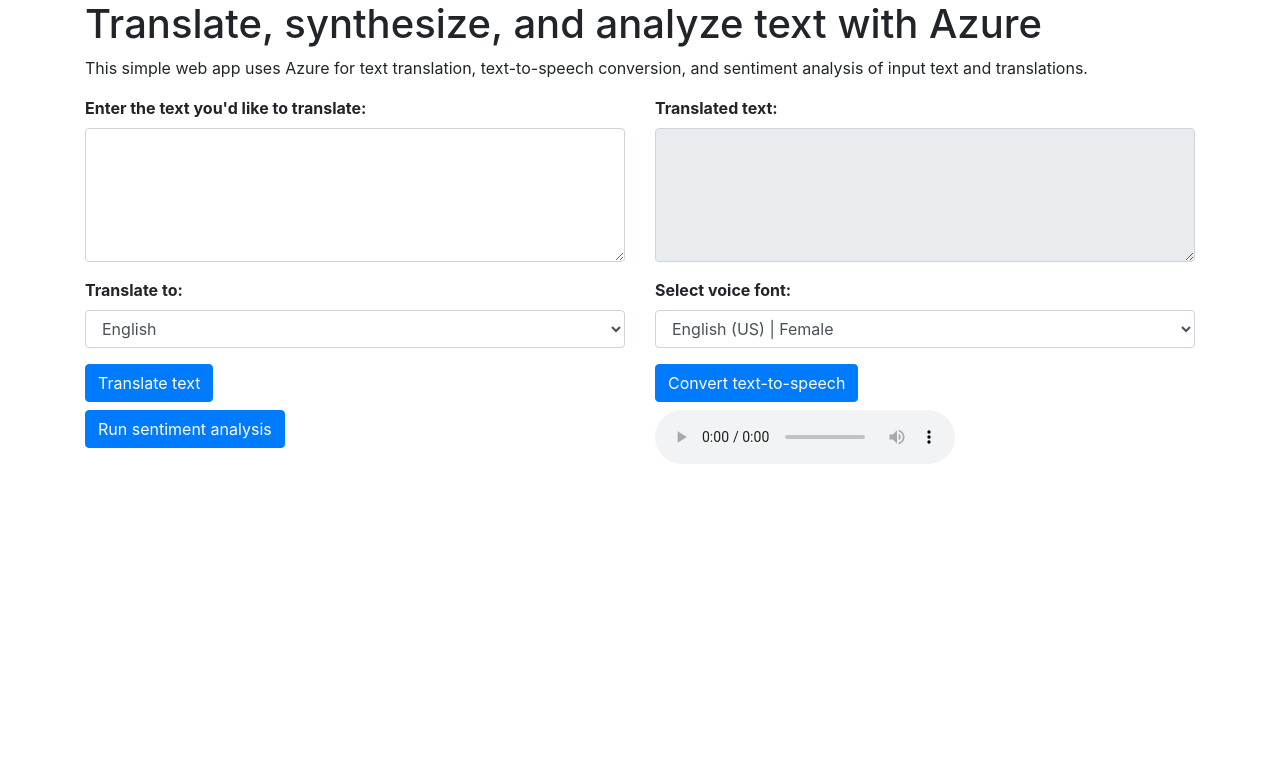
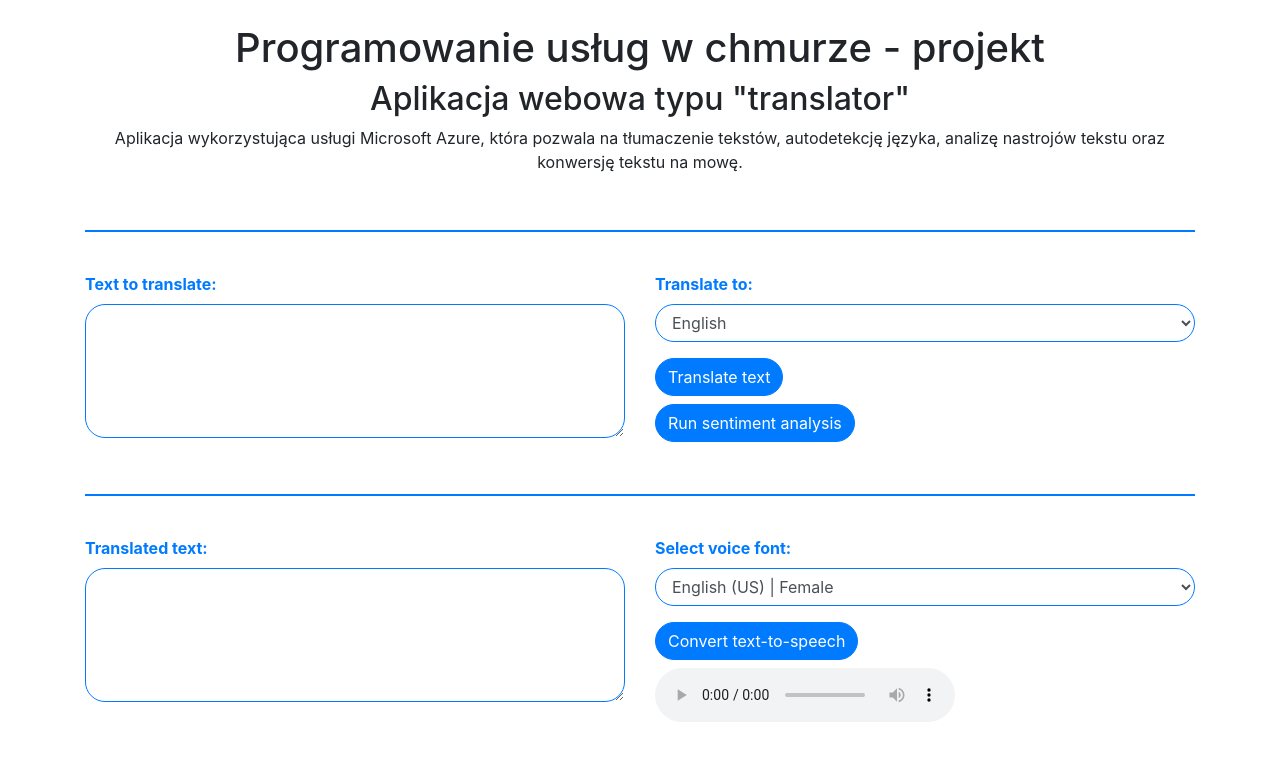
Before and after one commit to borowskj/PUCH, a Flask app: page / in a window 1280 px wide. Shown: the top 761 px of the page. Run offline with Flask 2, Linux system fonts and the light colour scheme; some libraries are stand-ins or nearby versions.

Commit message:
visual enhancements

```diff
--- a/flask-cog-services/static/scripts/main.js
+++ b/flask-cog-services/static/scripts/main.js
@@ -3,6 +3,10 @@ $(function() {
   //Translate text with flask route
   $("#translate").on("click", function(e) {
     e.preventDefault();
+
+    document.getElementById("sentiment").style.display = "none";
+    document.getElementById("sentiment-error").style.display = "none";
+
     var translateVal = document.getElementById("text-to-translate").value;
     var languageVal = document.getElementById("select-language").value;
     var translateRequest = { 'text': translateVal, 'to': languageVal }
@@ -33,6 +37,8 @@ $(function() {
   //Run sentiment analysis on input and translation.
   $("#sentiment-analysis").on("click", function(e) {
     e.preventDefault();
+    document.getElementById("input-sentiment-error").textContent = "";
+    document.getElementById("input-sentiment").textContent = "";
     var inputText = document.getElementById("text-to-translate").value;
     var inputLanguage = document.getElementById("detected-language-result").innerHTML;
     var outputText = document.getElementById("translation-result").value;
@@ -60,12 +66,17 @@ $(function() {
           for (var i = 0; i < data.errors.length; i++) {
             if (typeof data.errors[i] !== "undefined") {
               if (data.errors[i].id === "1") {
-                document.getElementById("input-sentiment").textContent = data.errors[i].message;
+                document.getElementById("input-sentiment-error").textContent = data.errors[i].error.innererror.message;
               }
             }
           }
           if (document.getElementById("input-sentiment").textContent !== '') {
             document.getElementById("sentiment").style.display = "block";
+            document.getElementById("sentiment-error").style.display = "none";
+          }
+          if (document.getElementById("input-sentiment-error").textContent !== '') {
+            document.getElementById("sentiment-error").style.display = "block";
+            document.getElementById("sentiment").style.display = "none";
           }
         }
       });
--- /dev/null
+++ b/flask-cog-services/static/style.css
@@ -0,0 +1,26 @@
+
+.row{
+    color: #007bff;
+
+}
+hr{
+    border-top: 2px solid #007bff;
+}
+
+.new-style{
+    border-color: #007bff;
+    border-radius: 20px;
+}
+
+button:hover{
+    background-color: white !important;
+    border-color: #007bff;
+    color: #007bff !important;
+}
+
+#translation-result{
+    background-color: white;
+    border-color: #007bff;
+    color: #007bff;
+    border-radius: 20px;
+}
--- a/flask-cog-services/templates/index.html
+++ b/flask-cog-services/templates/index.html
@@ -7,27 +7,35 @@
     <meta name="description" content="Translate and analyze text with Azure Cognitive Services.">
     <!-- Bootstrap CSS -->
     <link rel="stylesheet" href="https://maxcdn.bootstrapcdn.com/bootstrap/4.0.0/css/bootstrap.min.css" integrity="sha384-Gn5384xqQ1aoWXA+058RXPxPg6fy4IWvTNh0E263XmFcJlSAwiGgFAW/dAiS6JXm" crossorigin="anonymous">
+    <link rel="stylesheet" href="../static/style.css">
     <title>Translate and analyze text with Azure Cognitive Services</title>
   </head>
   <body>
     <div class="container">
-      <h1>Translate, synthesize, and analyze text with Azure</h1>
-      <p>This simple web app uses Azure for text translation, text-to-speech conversion, and sentiment analysis of input text and translations.
+      <br/>
+      <div style="text-align: center">
+          <h1>Programowanie usług w chmurze - projekt</h1>
+          <h2>Aplikacja webowa typu "translator"</h2>
+          <p>Aplikacja wykorzystująca usługi Microsoft Azure, która pozwala na tłumaczenie tekstów, autodetekcję języka, analizę nastrojów tekstu oraz konwersję tekstu na mowę.
           </p>
-     <!-- App start -->
+      </div>
+      <br/>
+      <hr/>
+      <br/>
+      <div class="row">
 
-      <div class="row">
             <div class="col">
-          <form>
-            <!-- Enter text to translate. -->
                 <div class="form-group">
-              <label for="text-to-translate"><strong>Enter the text you'd like to translate:</strong></label>
-              <textarea class="form-control" id="text-to-translate" rows="5"></textarea>
+                  <label for="text-to-translate"><strong>Text to translate:</strong></label>
+                  <textarea class="form-control new-style" id="text-to-translate" rows="5"></textarea>
                 </div>
-            <!-- Select output language. -->
+            </div>
+
+            <div class="col">
+
                 <div class="form-group">
                   <label for="select-language"><strong>Translate to:</strong></label>
-              <select class="form-control" id="select-language">
+                  <select class="form-control new-style" id="select-language">
                     <option value="en">English</option>
                     <option value="fr">French</option>
                     <option value="de">German</option>
@@ -37,31 +45,42 @@
                     <option value="es">Spanish</option>
                   </select>
                 </div>
-            <button type="submit" class="btn btn-primary mb-2" id="translate">Translate text</button></br>
+
+                <button type="submit" class="btn btn-primary mb-2 new-style" id="translate">Translate text</button></br>
                 <div id="detected-language" style="display: none">
                   <strong>Detected language:</strong> <span id="detected-language-result"></span><br />
                   <strong>Detection confidence:</strong> <span id="confidence"></span><br /><br />
                 </div>
 
-            <button type="submit" class="btn btn-primary mb-2" id="sentiment-analysis">Run sentiment analysis</button></br>
+                <button type="submit" class="btn btn-primary mb-2 new-style" id="sentiment-analysis">Run sentiment analysis</button></br>
                 <div id="sentiment" style="display: none">
                   <p>Sentiment can be labeled as "positive", "negative", "neutral", or "mixed". </p>
                   <strong>Sentiment label for input:</strong> <span id="input-sentiment"></span><br />
                 </div>
+                <div id="sentiment-error" style="display: none">
+                  <span id="input-sentiment-error" style="color: red"></span>
+                </div>
 
-          </form>
             </div>
+
+      </div>
+      <br/>
+      <hr/>
+      <br/>
+      <div class="row">
+
         <div class="col">
-          <!-- Translated text returned by the Translate API is rendered here. -->
-          <form>
             <div class="form-group" id="translator-text-response">
               <label for="translation-result"><strong>Translated text:</strong></label>
-              <textarea readonly class="form-control" id="translation-result" rows="5"></textarea>
+              <textarea readonly class="form-control new-style" id="translation-result" rows="5"></textarea>
             </div>
+        </div>
+
+        <div class="col">
 
             <div class="form-group">
               <label for="select-voice"><strong>Select voice font:</strong></label>
-              <select class="form-control" id="select-voice">
+              <select class="form-control new-style" id="select-voice">
                 <option value="en-US-AmberNeural">English (US) | Female</option>
                 <option value="en-US-BrandonNeural">English (US) | Male</option>
                 <option value="fr-FR-DeniseNeural">French | Female</option>
@@ -79,22 +98,18 @@
               </select>
             </div>
 
-          </form>
-
-          <button type="submit" class="btn btn-primary mb-2" id="text-to-speech">Convert text-to-speech</button>
+            <button type="submit" class="btn btn-primary mb-2 new-style" id="text-to-speech">Convert text-to-speech</button>
             <div id="audio-playback">
-            <audio id="audio" controls>
+              <audio class="new-style" id="audio" controls>
                 <source id="audio-source" type="audio/mpeg" />
               </audio>
             </div>
 
         </div>
       </div>
-
-     <!-- App end -->
     </div>
 
-    <!-- Required scripts -->
+
     <script src="https://code.jquery.com/jquery-3.2.1.slim.min.js" integrity="sha384-KJ3o2DKtIkvYIK3UENzmM7KCkRr/rE9/Qpg6aAZGJwFDMVNA/GpGFF93hXpG5KkN" crossorigin="anonymous"></script>
     <script src="https://ajax.googleapis.com/ajax/libs/jquery/3.3.1/jquery.min.js"></script>
     <script src="https://cdnjs.cloudflare.com/ajax/libs/popper.js/1.12.9/umd/popper.min.js" integrity="sha384-ApNbgh9B+Y1QKtv3Rn7W3mgPxhU9K/ScQsAP7hUibX39j7fakFPskvXusvfa0b4Q" crossorigin="anonymous"></script>
```
Lines whose indentation alone changed are shown as unchanged.
